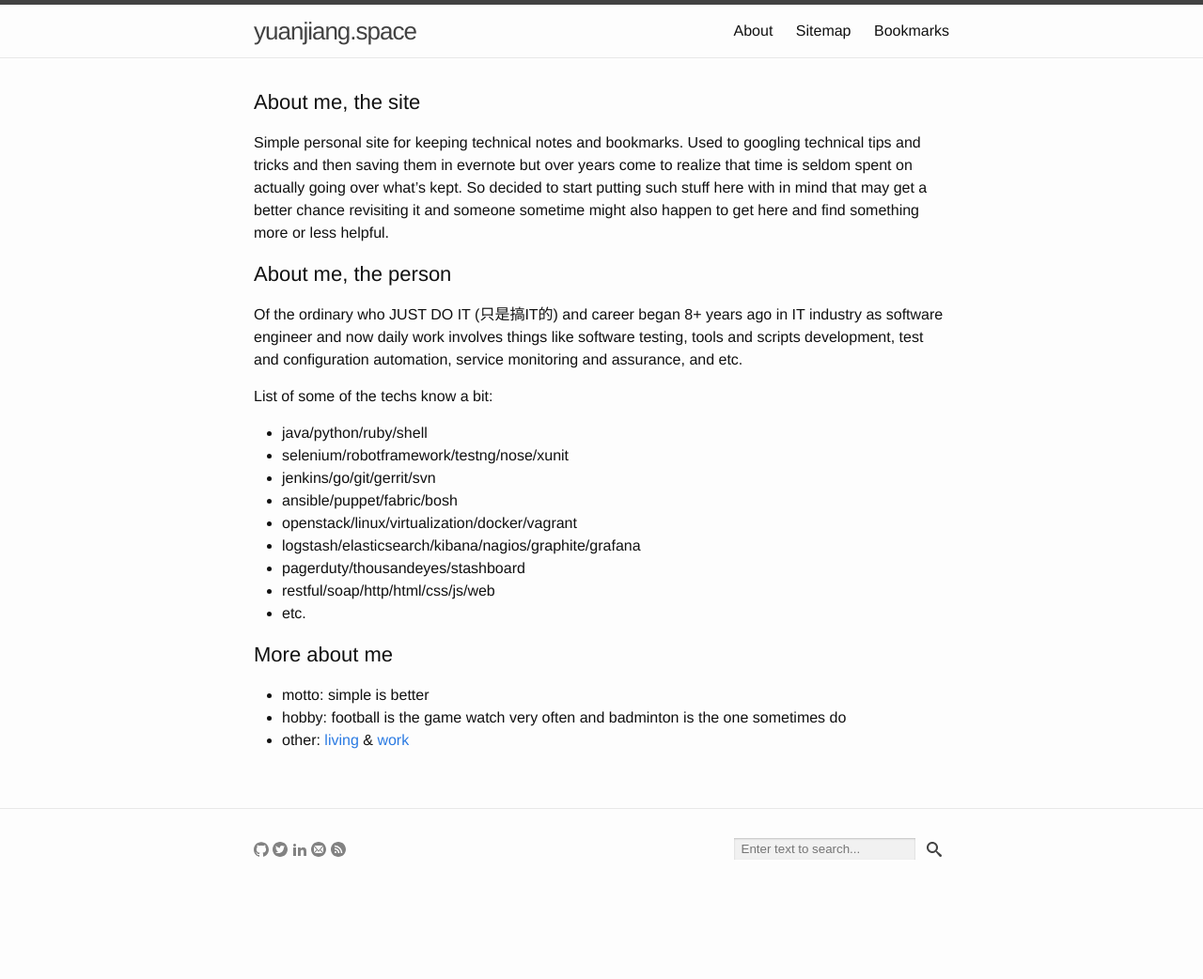
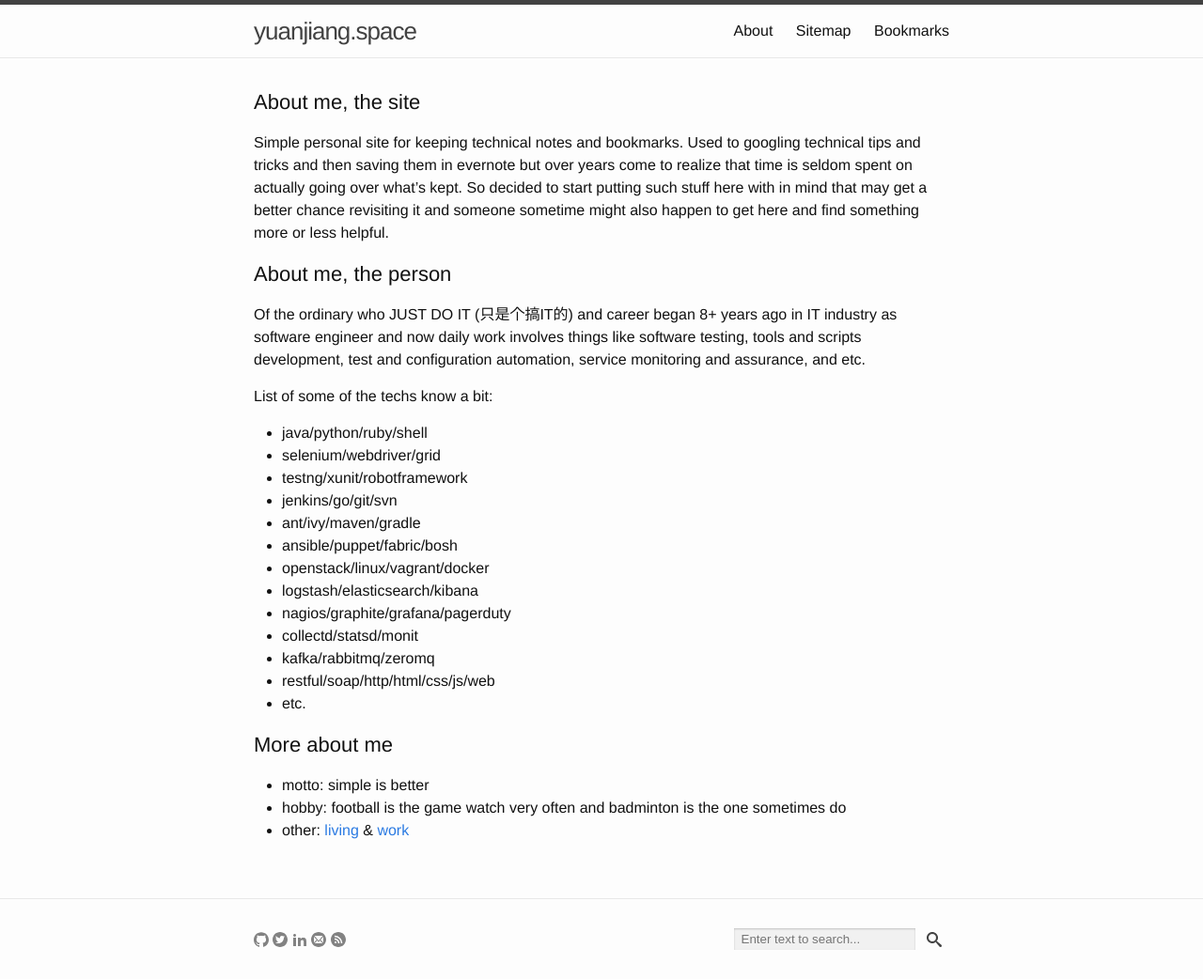
Before and after one commit to yuan-jiang/yuan-jiang.github.io, a Jekyll site: the page built from about.md, in a window 1280 px wide. Shown: the whole page at 94% size. Built offline with Jekyll 4.4.1, drawn with Linux system fonts in a browser that asks for light colours; before the commit the page ends 946 px from its top, so only the background shows below that.

Commit message:
Updated about me

```diff
--- a/about.md
+++ b/about.md
@@ -8,17 +8,21 @@ permalink: /about/
 Simple personal site for keeping technical notes and bookmarks. Used to googling technical tips and tricks and then saving them in evernote but over years come to realize that time is seldom spent on actually going over what's kept. So decided to start putting such stuff here with in mind that may get a better chance revisiting it and someone sometime might also happen to get here and find something more or less helpful.
 
 #About me, the person
-Of the ordinary who JUST DO IT (只是搞IT的) and career began 8+ years ago in IT industry as software engineer and now daily work involves things like software testing, tools and scripts development, test and configuration automation, service monitoring and assurance, and etc.
+Of the ordinary who JUST DO IT (只是个搞IT的) and career began 8+ years ago in IT industry as software engineer and now daily work involves things like software testing, tools and scripts development, test and configuration automation, service monitoring and assurance, and etc.
 
 List of some of the techs know a bit:
 
 - java/python/ruby/shell
-- selenium/robotframework/testng/nose/xunit
-- jenkins/go/git/gerrit/svn
+- selenium/webdriver/grid
+- testng/xunit/robotframework
+- jenkins/go/git/svn
+- ant/ivy/maven/gradle
 - ansible/puppet/fabric/bosh
-- openstack/linux/virtualization/docker/vagrant
-- logstash/elasticsearch/kibana/nagios/graphite/grafana
-- pagerduty/thousandeyes/stashboard
+- openstack/linux/vagrant/docker
+- logstash/elasticsearch/kibana
+- nagios/graphite/grafana/pagerduty
+- collectd/statsd/monit
+- kafka/rabbitmq/zeromq
 - restful/soap/http/html/css/js/web
 - etc.
 
```
Also changed, not shown: _posts/2015-12-31-elk-getting-started-notes.md (+6 -6 lines).
